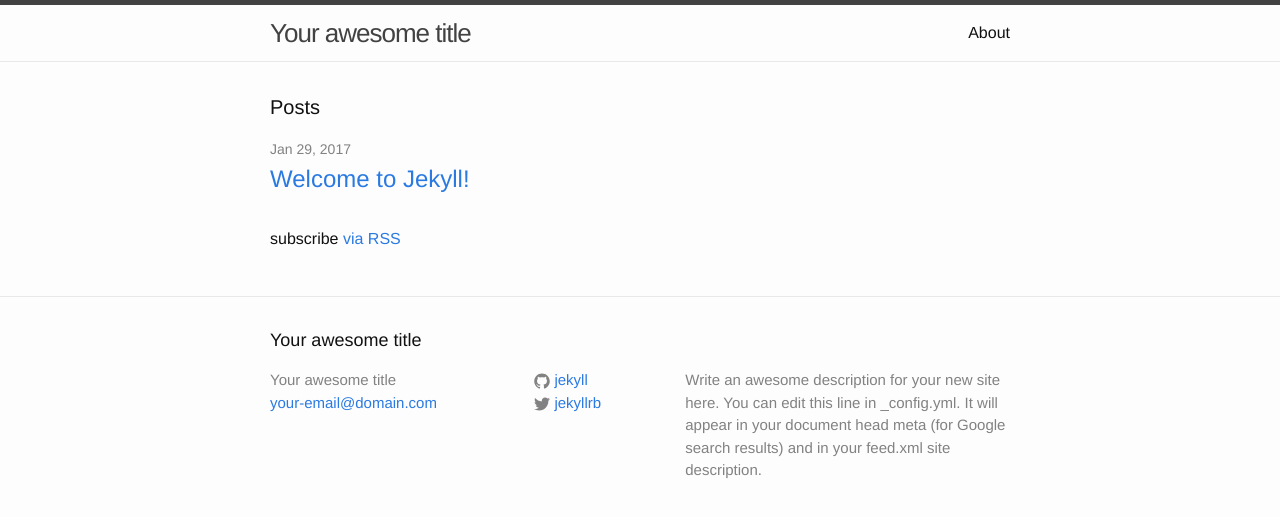
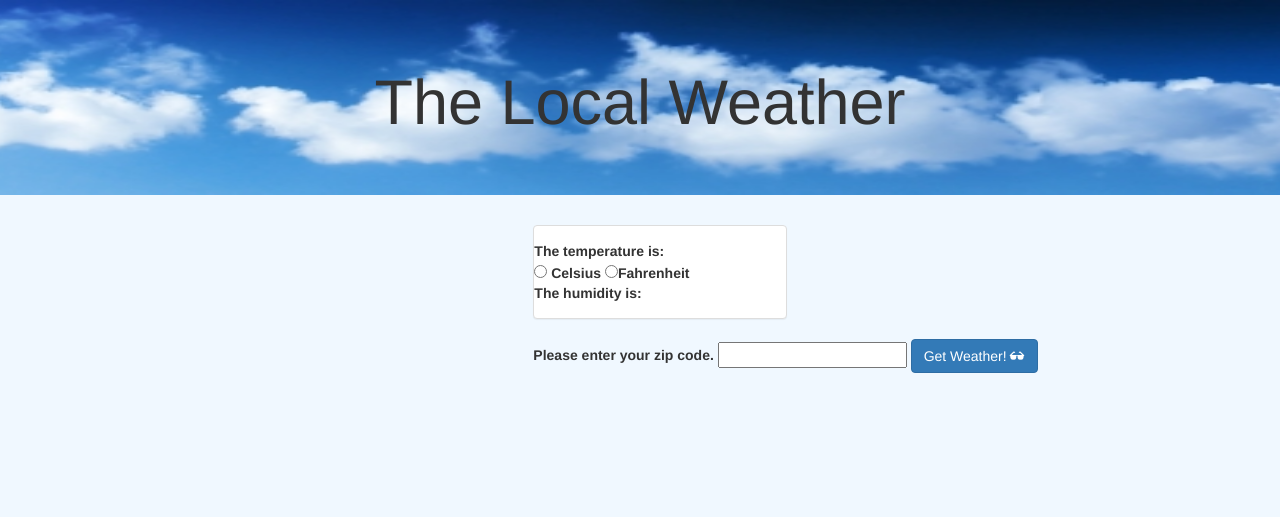
Before and after one commit to ijancan/ijancan.github.io, a Jekyll site: the page index.html, which Jekyll copies as it is, in a window 1280 px wide. Shown: the top 517 px of the page. Built offline with Jekyll 4.4.1, drawn with Linux system fonts in a browser that asks for light colours; nearby versions of some CDN libraries.

Commit message:
Weather App

```diff
--- a/index.html
+++ b/index.html
@@ -1,23 +1,135 @@
----
-layout: default
----
+<!DOCTYPE HTML>
+<html>
+    <head>
+        <link rel="stylesheet" href="https://maxcdn.bootstrapcdn.com/bootstrap/3.3.7/css/bootstrap.min.css">
+        <meta name="viewport" content="width=device-width, initial-scale=1">
+        <style>
+            body {
+                background-color: aliceblue;
+            }
+            #jumbotron {
+                background: url(thumbs_clouds-sky-header-2065-1024x300.jpg);
+                background-size: 100% 100%;
 
-<div class="home">
+            }
 
-  <h1 class="page-heading">Posts</h1>
 
-  <ul class="post-list">
-    {% for post in site.posts %}
-      <li>
-        <span class="post-meta">{{ post.date | date: "%b %-d, %Y" }}</span>
+        </style>
+    </head>
 
-        <h2>
-          <a class="post-link" href="{{ post.url | prepend: site.baseurl }}">{{ post.title }}</a>
-        </h2>
-      </li>
-    {% endfor %}
-  </ul>
 
-  <p class="rss-subscribe">subscribe <a href="{{ "/feed.xml" | prepend: site.baseurl }}">via RSS</a></p>
+    <body>
 
+    <div class="row">
+
+  <div class="jumbotron" id="jumbotron"> <h1 class="text-center">The Local Weather</h1>
+
+  </div>
+  </div>
+
+  <div class="row col-md-offset-5" id="weather">
+    <div class="col-md-4 panel panel-default panel-body">
+        <div class="row"><strong>The temperature is:</strong></div>
+        <div class="row" id="temperature"> </div>
+        <div class="row" id="CF">
+            <form>
+                <input type="radio" name="scale" value="Celsius"> <strong>Celsius</strong>
+                <input type="radio" name="scale" value="Fahrenheit"><strong>Fahrenheit</strong>
+            </form>
+        </div>
+        <div class="row" id="humidity"><strong>The humidity is:</strong> </div>
+        <div class="row" id="description"></div>
+        <div class="row" id="icon"></div>
+    </div>
+  </div>
+
+
+<div class="row col-md-offset-5">
+  <form>
+    <label for="zip"> Please enter your zip code.</label>
+      <input type="text" name="zip" id="zip">
+      <button class="btn btn-primary" type="submit" id="GetWeather">Get Weather! <span class="glyphicon glyphicon-sunglasses"></span></button>
+    </form>
 </div>
+
+
+    </body>
+
+
+    <script
+  src="https://code.jquery.com/jquery-3.1.1.js"
+  integrity="sha256-16cdPddA6VdVInumRGo6IbivbERE8p7CQR3HzTBuELA="
+  crossorigin="anonymous"></script>
+
+    <script>
+    $(document).ready(function(){
+        console.log("Document is ready!");
+        $('#GetWeather').click(function(){
+            event.preventDefault();
+            var zip = document.getElementById('zip').value;
+            console.log(zip);
+            $.get("http://api.openweathermap.org/data/2.5/weather?zip="+ zip+",us&APPID=56b0e8ef9335b0aeb6e29acadfaaa3b2&units=imperial", function(data){
+
+                var temp = data.main.temp;
+                var icon = data.weather[0].icon;
+                var imgSrc = "http://openweathermap.org/img/w/" + icon + ".png";
+                console.log(temp);
+                var humidity = data.main.humidity;
+                $("input[type=radio]").click(function(){
+                    if ($("input[type=radio][value='Celsius']").is(":checked")){
+                       var tempchange = Math.round((data.main.temp - 32) * 5/9).toFixed(2);
+                        var celsius = "&#8451;"
+                    }
+
+                    else {
+                         var tempchange = data.main.temp;
+                        var celsius = "&#8457;"
+                    }
+                    console.log(tempchange);
+                    $("#temperature").empty().append('<p>'+ tempchange + celsius + ' </p>');
+
+                });
+
+                console.log(humidity);
+                var desc = data.weather[0].description;
+                console.log(desc);
+                $("#temperature").append('<p>'+ temp +'&#8457; </p>');
+                $("#humidity").append('<p>'+ humidity +'% </p>');
+                $("#description").html(desc);
+                $("#icon").append("<img class='weatherImg' src='"+ imgSrc + "' style='height: 250px; width: 250px;'>");
+
+
+
+            /* Must run chrome.exe --user-data-dir="C:/Chrome dev session" --disable-web-security */
+        });
+
+
+});
+    });
+
+
+    </script>
+
+
+
+
+
+
+
+
+
+
+
+
+
+
+
+
+
+
+
+
+
+
+
+</html>
```
Also changed, not shown: natural-656967_1920.jpg (added), thumbs_clouds-sky-header-2065-1024x300.jpg (added).
